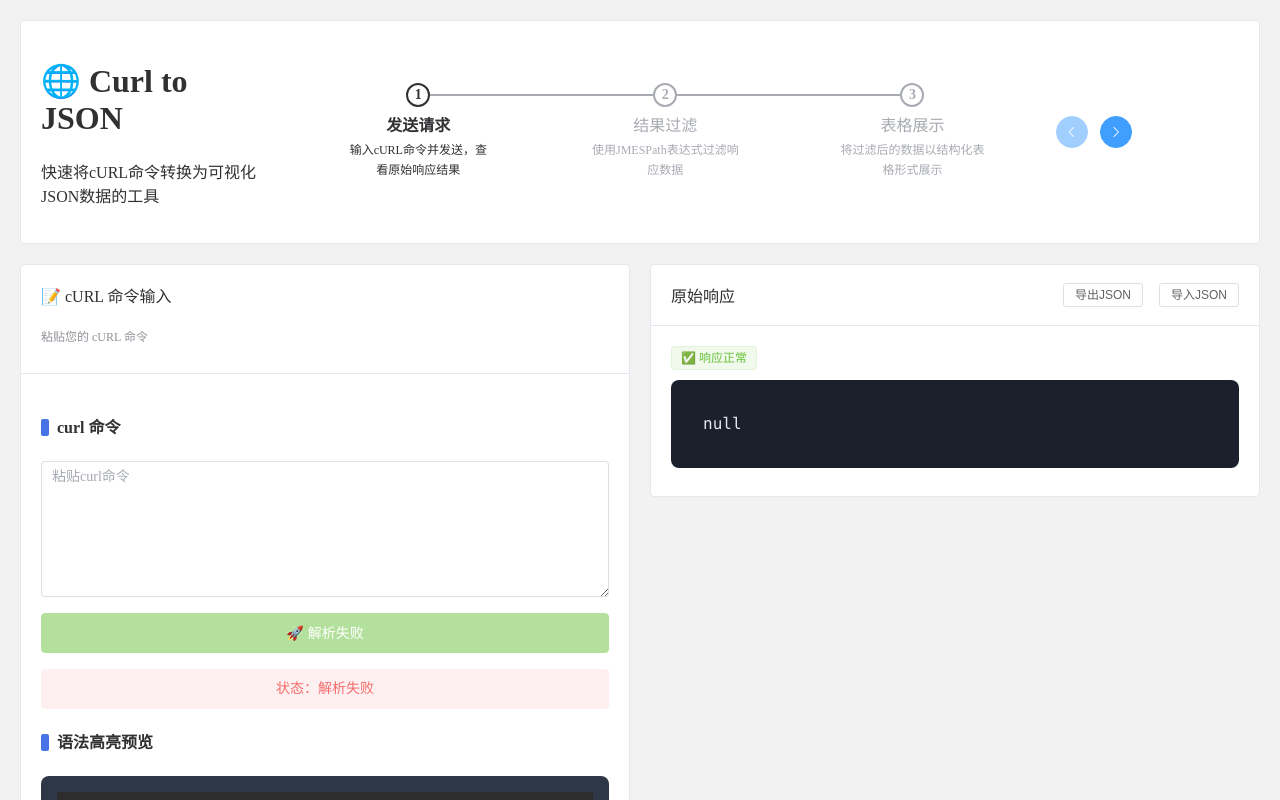
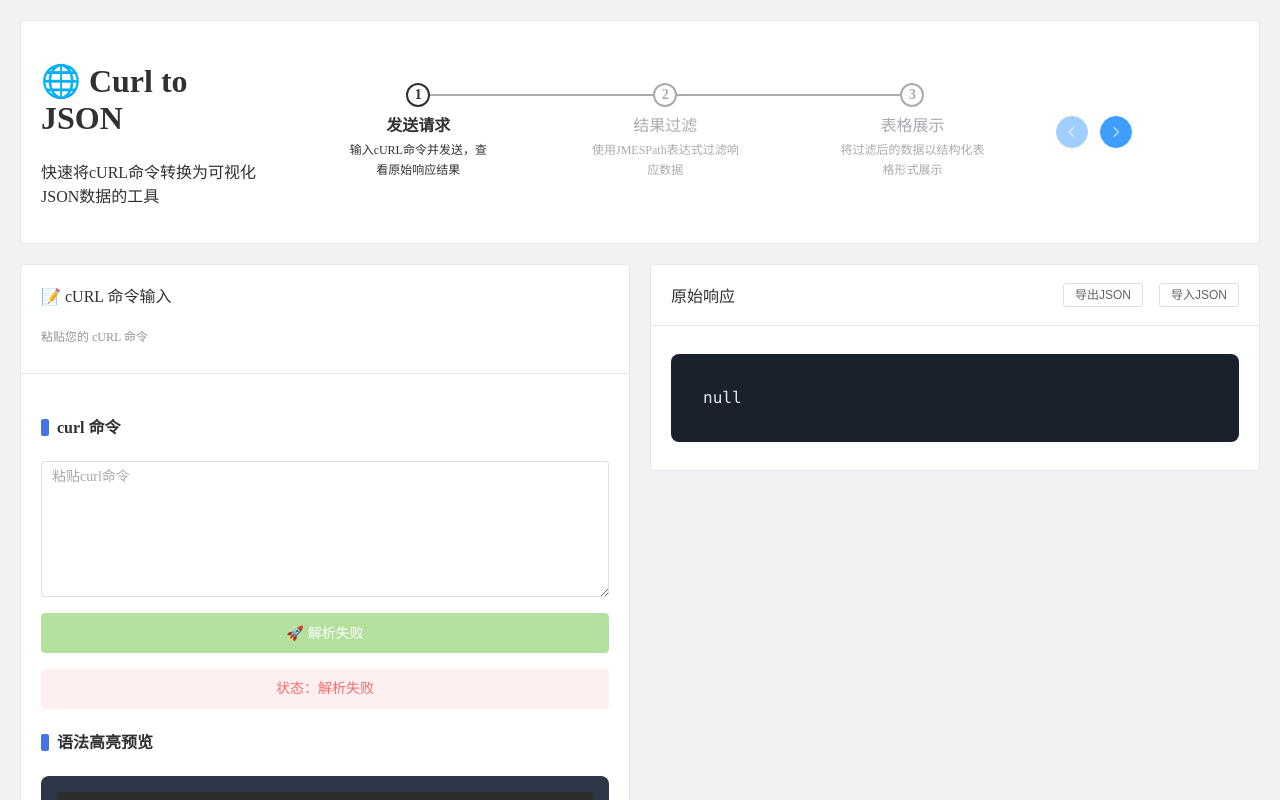
Before and after one commit to ApeAssistant/curl2json-demo, a Vue app: page / in a window 1280 px wide. Shown: the top 800 px of the page. Built offline with nearby package versions, Linux system fonts and the light colour scheme.

Commit message:
refactor(ResponseViewer): 移除响应状态展示区域

```diff
--- a/src/components/ResponseViewer.vue
+++ b/src/components/ResponseViewer.vue
@@ -17,10 +17,10 @@
       <el-skeleton v-if="loading" animated rows="4" />
       <el-alert v-else-if="error" :closable="false" :title="error" show-icon type="error" />
       <div v-else>
-        <div style="display: flex; align-items: center; justify-content: space-between; margin: 0 0 10px 0">
-          <el-tag type="success">✅ 响应正常</el-tag>
-          <el-text v-if="contentStats" size="small" type="info">{{ contentStats }}</el-text>
-        </div>
+<!--        <div style="display: flex; align-items: center; justify-content: space-between; margin: 0 0 10px 0">-->
+<!--          <el-tag type="success">✅ 响应正常</el-tag>-->
+<!--          <el-text v-if="contentStats" size="small" type="info">{{ contentStats }}</el-text>-->
+<!--        </div>-->
         <pre
           style="max-height: 80vh; overflow: auto; background: #1a202c; padding: 16px; border-radius: 8px; margin-top: 8px"
         ><code :class="['hljs', nonJson ? 'language-plaintext' : 'language-json']" v-html="highlighted" style="display:block;color:#e2e8f0;background:transparent;white-space:pre-wrap"></code></pre>
```
